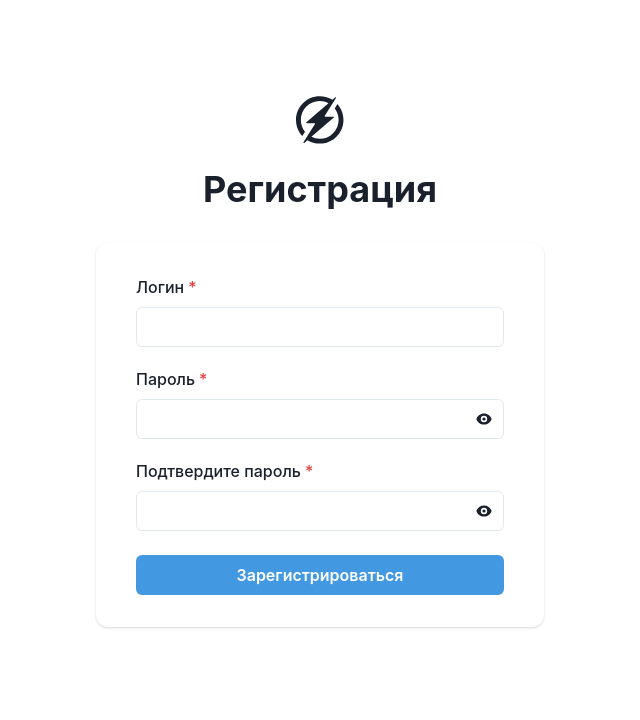
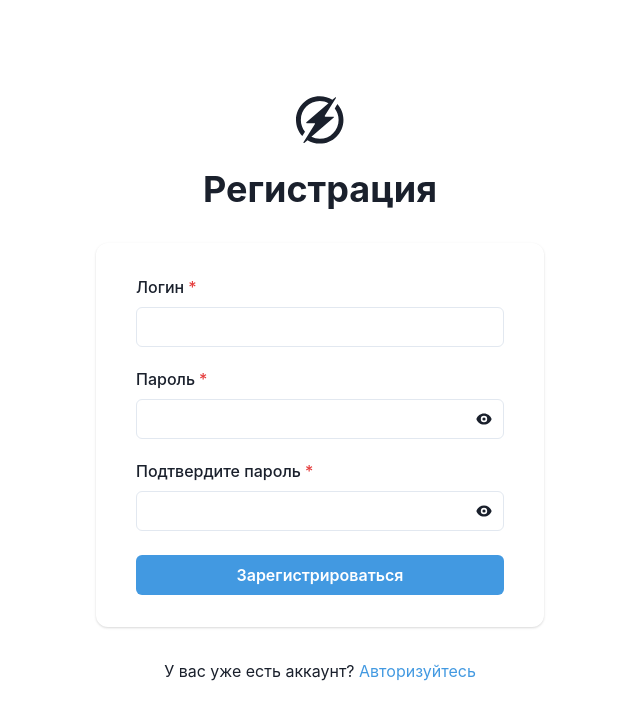
Before and after one commit to fAtliNg/battle-for-rokugan, a React (Create React App) app in the folder frontend/: page /sign-up in a window 1280 px wide. Shown: the top 720 px of the page, without its empty margins (320-960 px from the left). Built offline with nearby package versions, Linux system fonts and the light colour scheme.

Commit message:
Страница регистрации

```diff
--- a/frontend/src/pages/SignUp/SignUp.tsx
+++ b/frontend/src/pages/SignUp/SignUp.tsx
@@ -13,8 +13,12 @@ import {
 } from "@chakra-ui/react"
 import { Logo } from "./Logo"
 import { PasswordField } from "../../components/PasswordField/PasswordField"
+import { routes } from "../../constants"
+import { useNavigate } from "react-router-dom"
 
 export const SignUp: FC = memo(() => {
+  const navigate = useNavigate()
+
   return (
     <Container
       maxW="lg"
@@ -51,6 +55,21 @@ export const SignUp: FC = memo(() => {
             </Stack>
           </Stack>
         </Box>
+        <Stack spacing="6">
+          <Stack spacing={{ base: "2", md: "3" }} textAlign="center">
+            <Text color="fg.muted">
+              У вас уже есть аккаунт?{" "}
+              <Link
+                color="blue.400"
+                onClick={() => {
+                  navigate(routes.login)
+                }}
+              >
+                Авторизуйтесь
+              </Link>
+            </Text>
+          </Stack>
+        </Stack>
       </Stack>
     </Container>
   )
```
